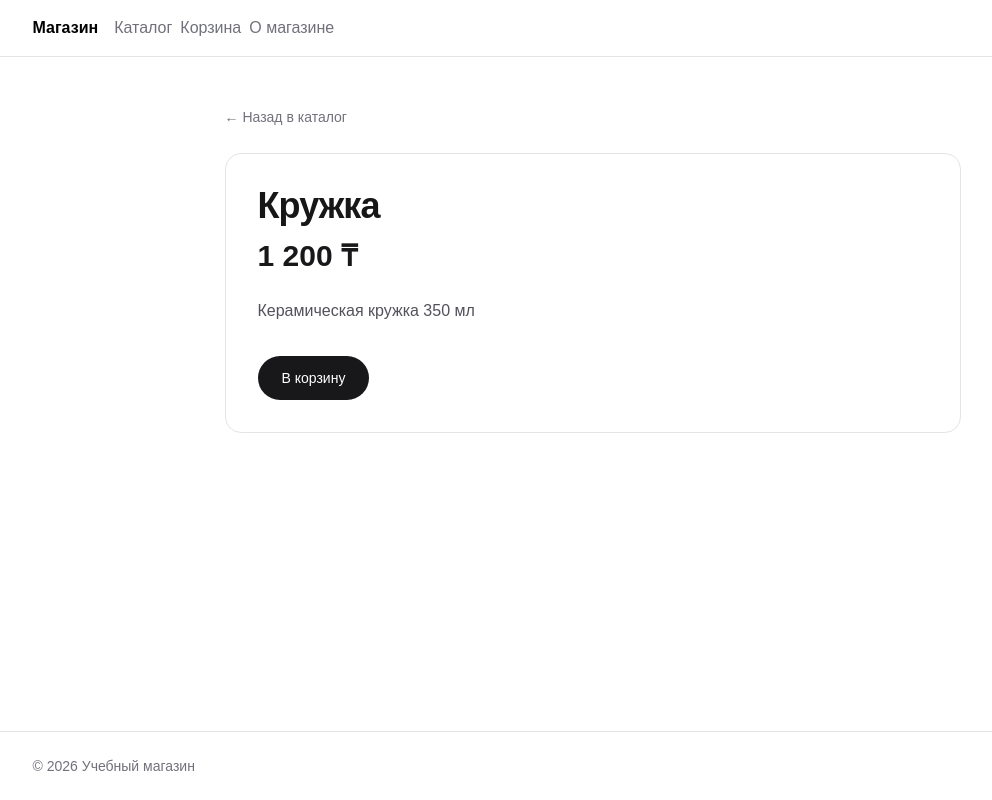
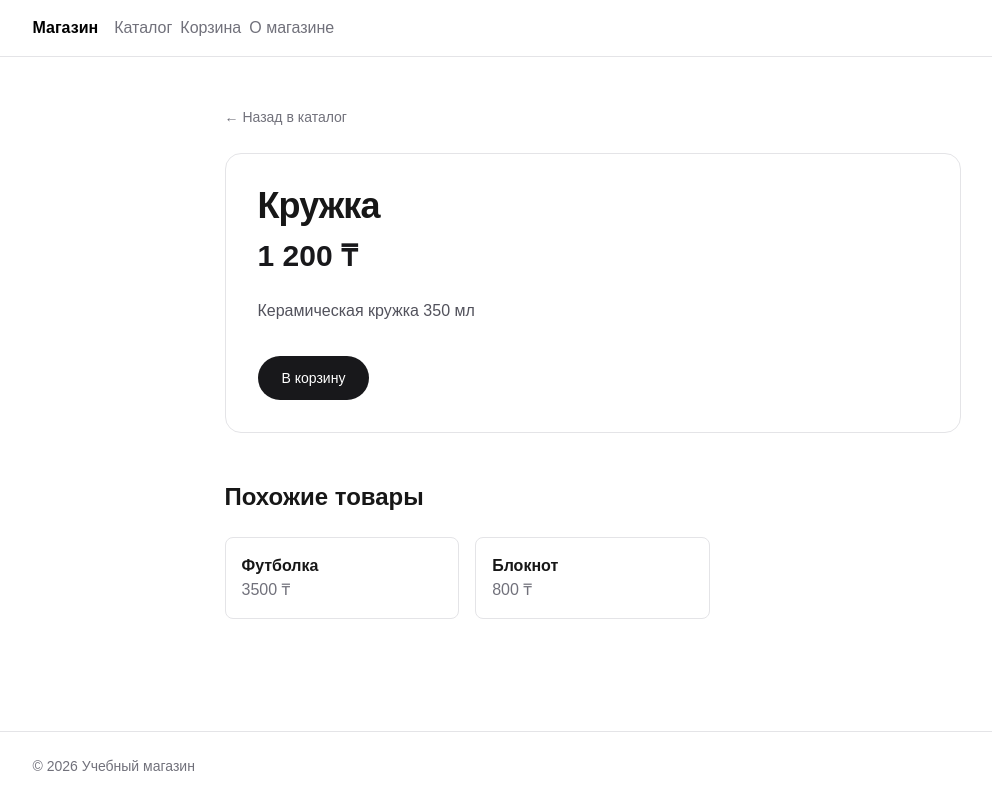
Before and after one commit to Ardak200/next-shop-app, a Next.js app: page /products/1 in a window 1280 px wide. Shown: the whole page, without its empty margins (40-1032 px from the left). Built offline with nearby package versions, Linux system fonts and the light colour scheme.

Commit message:
feat(catalog): stream related products via Suspense boundary
Render the product details immediately and stream a "related
products" section behind its own Suspense fallback so the
slower query doesn't block the rest of the page.

```diff
--- a/app/products/[id]/page.tsx
+++ b/app/products/[id]/page.tsx
@@ -1,6 +1,9 @@
+import { RelatedProducts } from "@/components/RelatedProducts";
+import { RelatedProductsSkeleton } from "@/components/RelatedProductsSkeleton";
 import { getAllProducts, getProduct } from "@/lib/products";
 import Link from "next/link";
 import { notFound } from "next/navigation";
+import { Suspense } from "react";
 
 export async function generateStaticParams() {
   const products = await getAllProducts();
@@ -44,6 +47,12 @@ export default async function ProductPage({
           В корзину
         </button>
       </div>
+
+      <section className="mt-12">
+        <Suspense fallback={<RelatedProductsSkeleton />}>
+          <RelatedProducts currentId={id} />
+        </Suspense>
+      </section>
     </main>
   );
 }
--- /dev/null
+++ b/components/RelatedProducts.tsx
@@ -0,0 +1,26 @@
+import { getRelatedProducts } from "@/lib/products";
+import Link from "next/link";
+
+export async function RelatedProducts({ currentId }: { currentId: string }) {
+  const products = await getRelatedProducts(currentId);
+
+  return (
+    <div>
+      <h2 className="text-2xl font-semibold">Похожие товары</h2>
+
+      <ul className="mt-6 grid grid-cols-1 gap-4 sm:grid-cols-2 lg:grid-cols-3">
+        {products.map((p) => (
+          <li key={p.id}>
+            <Link
+              href={`/products/${p.id}`}
+              className="block rounded-lg border border-zinc-200 p-4 hover:border-zinc-400 dark:border-zinc-800"
+            >
+              <h3 className="font-semibold">{p.title}</h3>
+              <p className="text-zinc-500">{p.price} ₸</p>
+            </Link>
+          </li>
+        ))}
+      </ul>
+    </div>
+  );
+}
--- /dev/null
+++ b/components/RelatedProductsSkeleton.tsx
@@ -0,0 +1,31 @@
+export function RelatedProductsSkeleton() {
+  return (
+    <div className="animate-pulse">
+      <h2 className="text-2xl font-semibold">
+        <span className="rounded bg-zinc-200 text-transparent dark:bg-zinc-800">
+          Похожие товары
+        </span>
+      </h2>
+
+      <ul className="mt-6 grid grid-cols-1 gap-4 sm:grid-cols-2 lg:grid-cols-3">
+        {Array.from({ length: 2 }).map((_, i) => (
+          <li
+            key={i}
+            className="block rounded-lg border border-zinc-200 p-4 dark:border-zinc-800"
+          >
+            <h3 className="font-semibold">
+              <span className="rounded bg-zinc-200 text-transparent dark:bg-zinc-800">
+                Загрузка названия
+              </span>
+            </h3>
+            <p className="text-zinc-500">
+              <span className="rounded bg-zinc-200 text-transparent dark:bg-zinc-800">
+                0 000 ₸
+              </span>
+            </p>
+          </li>
+        ))}
+      </ul>
+    </div>
+  );
+}
--- a/lib/products.ts
+++ b/lib/products.ts
@@ -10,3 +10,11 @@ export async function getProduct(id: string): Promise<Product | undefined> {
   const products = await getAllProducts();
   return products.find((p) => p.id === id);
 }
+
+export async function getRelatedProducts(
+  currentId: string,
+): Promise<Product[]> {
+  await new Promise((r) => setTimeout(r, 1500));
+  const all = await getAllProducts();
+  return all.filter((p) => p.id !== currentId);
+}
```
